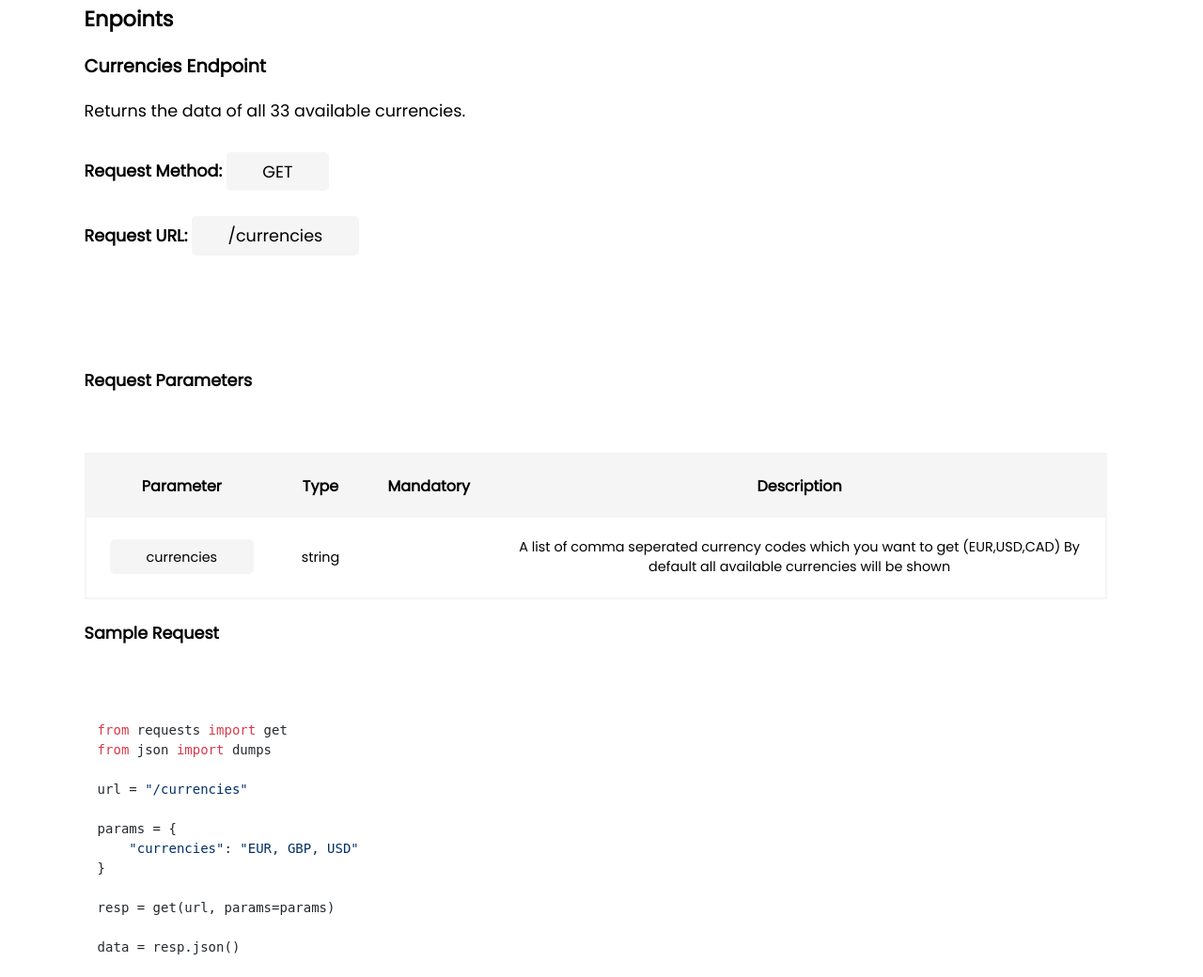
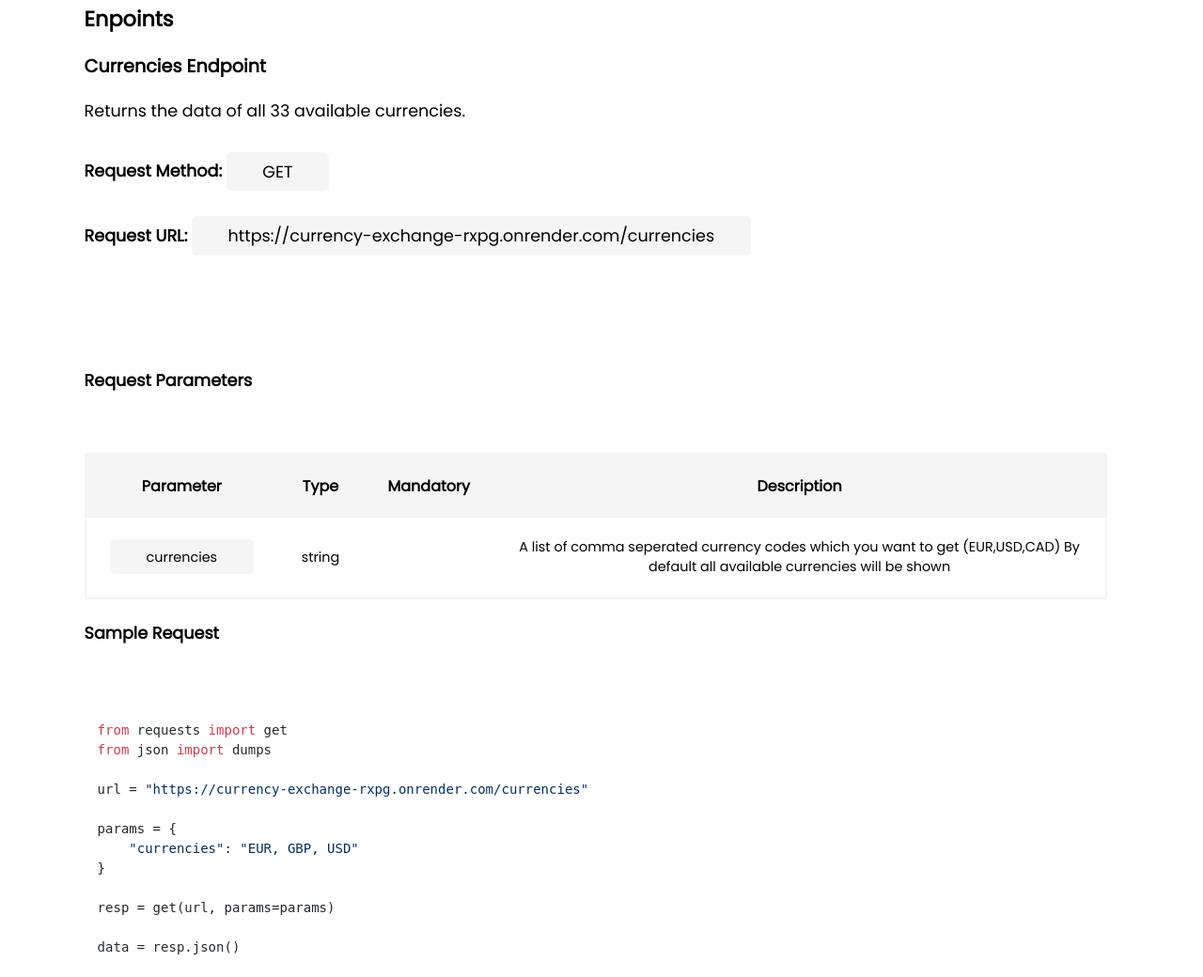
Before and after one commit to RichardSouzza/CurrencyExchange, a Flask app: page /api in a window 1280 px wide. Shown: the part 496-1536 px from the top of the page at 94% size. Run offline with Flask 2, Linux system fonts and the light colour scheme; some libraries are stand-ins or nearby versions.

Commit message:
Updated API link

```diff
--- a/currencyexchange/templates/api.html
+++ b/currencyexchange/templates/api.html
@@ -14,7 +14,7 @@
     <code class="code">GET</code><br>
 
     <h4 class="inline">Request URL:</h4>
-    <code class="code">/currencies</code>
+    <code class="code">https://currency-exchange-rxpg.onrender.com/currencies</code>
 
     <h4 id="custom-h4">Request Parameters</h4>
     <div class="table-coteiner">
@@ -44,7 +44,7 @@
 from requests import get
 from json import dumps
 
-url = "/currencies"
+url = "https://currency-exchange-rxpg.onrender.com/currencies"
 
 params = {
     "currencies": "EUR, GBP, USD"
```
